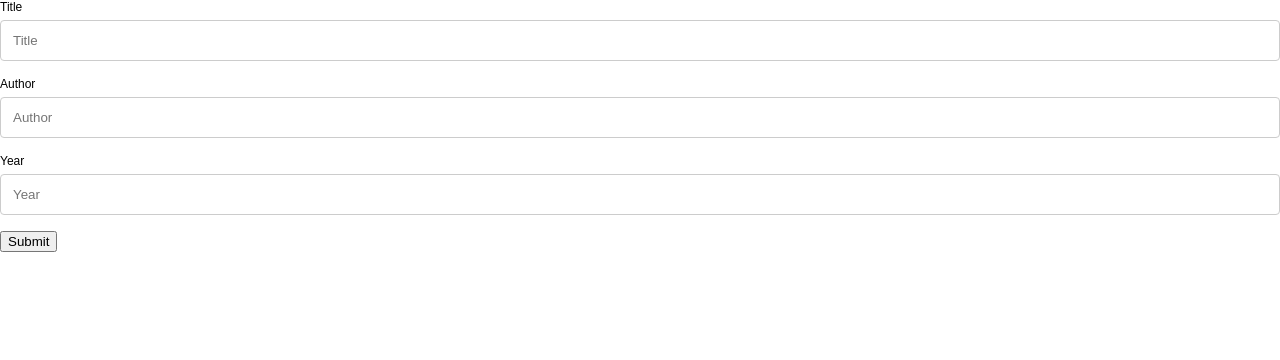
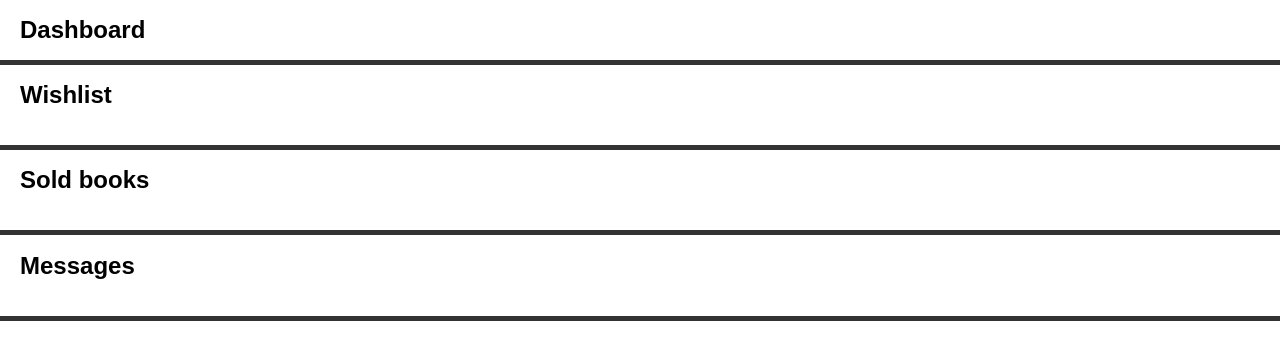
Before and after one commit to jleong8/bookdock, a PHP site: page /landing.php in a window 1280 px wide. Shown: the part 46-406 px from the top of the page. Run offline with PHP 8.4, Linux system fonts and the light colour scheme.

Commit message:
changed landing page

```diff
--- a/landing.php
+++ b/landing.php
@@ -1,21 +1,25 @@
 <?php include 'header.php'; ?>
 
+<style>
+    h1 {
+        margin-left: 20px;
+    }
+    br {
+        line-height: 1000%;
+    }
+</style>
 
 <div class="ui column centered grid">
-<form class="ui form" action="sell.php" method="POST">
-  <div class="field">
-    <label>Title</label>
-    <input type="text" name="title" placeholder="Title">
-  </div>
-  <div class="field">
-    <label>Author</label>
-    <input type="text" name="author" placeholder="Author">
-  </div>
-    <div class="field">
-    <label>Year</label>
-    <input type="text" name="year" placeholder="Year">
-  </div>
+<h1>Dashboard</h1>
+<hr style="height:5px;border:none;color:#333;background-color:#333;" />
+<h1>Wishlist</h1>
+<br>
+<hr style="height:5px;border:none;color:#333;background-color:#333;" />
+<h1>Sold books</h1>
+<br>
+<hr style="height:5px;border:none;color:#333;background-color:#333;" />
+<h1>Messages</h1>
+<br>
+<hr style="height:5px;border:none;color:#333;background-color:#333;" />
 
-  <button class="ui button" name="submit" id="submit" type="submit">Submit</button>
-</form>
 </div>
```
